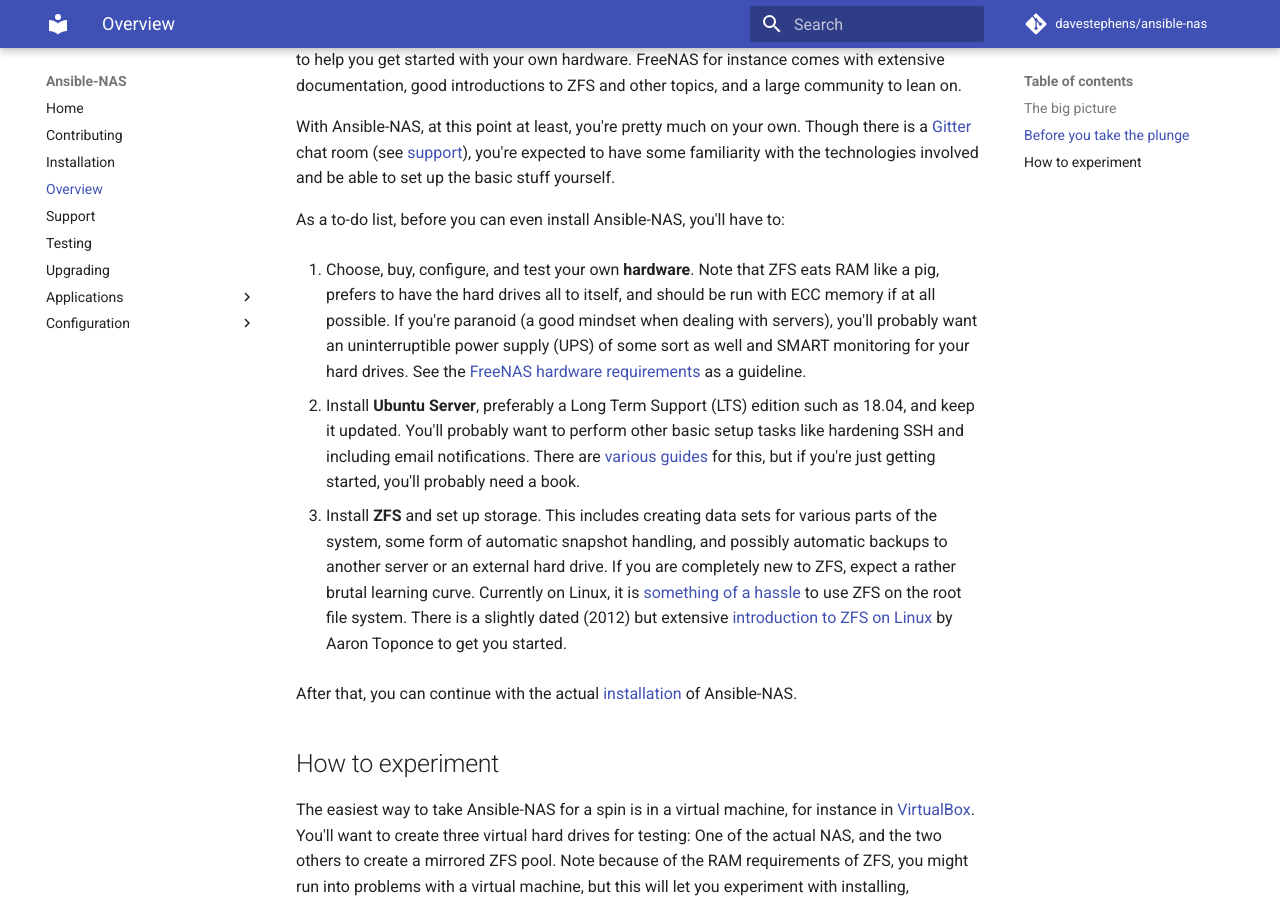
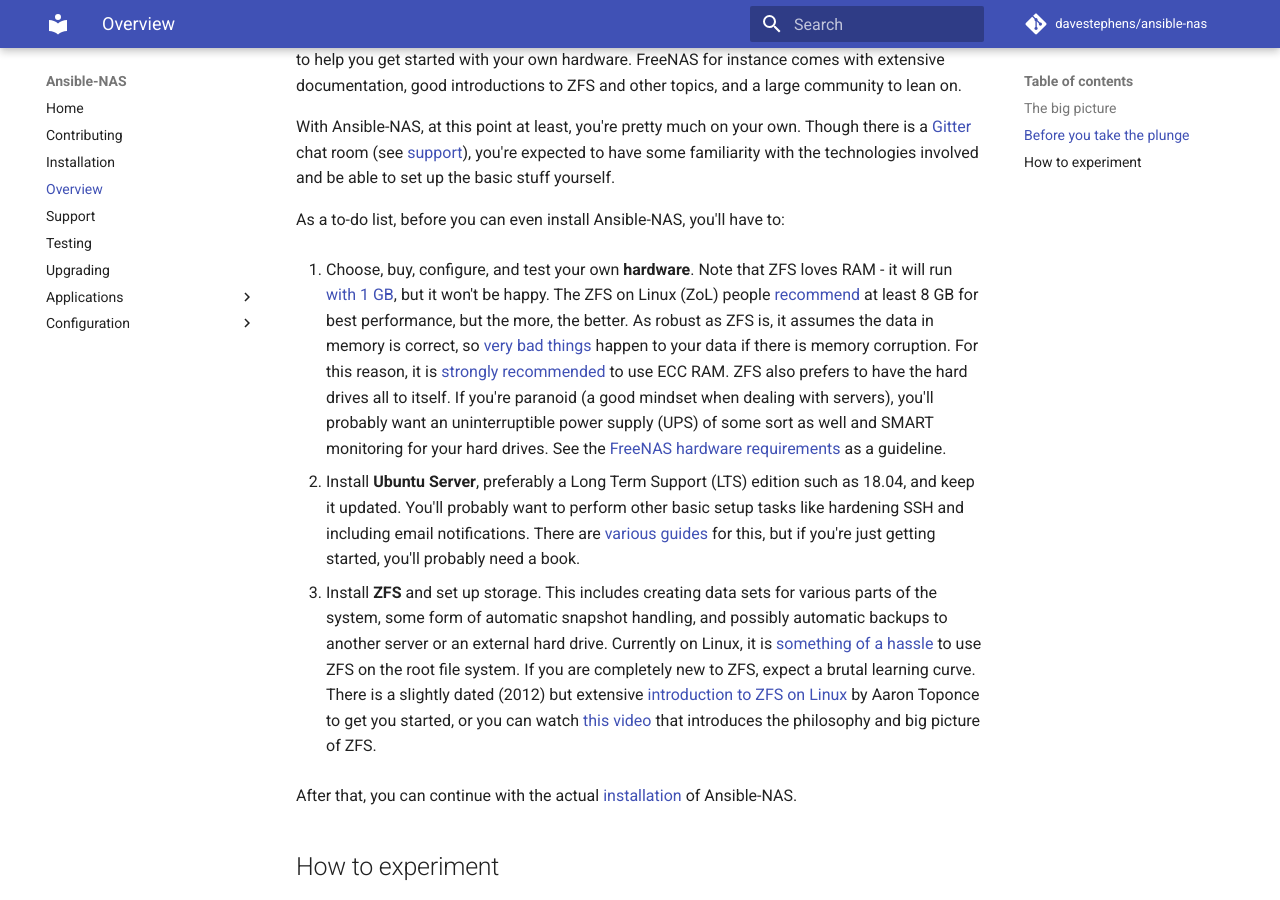
Before and after one commit to davestephens/ansible-nas, an MkDocs documentation site: the page built from docs/overview.md, in a window 1280 px wide and 900 px high, scrolled down 884 px. Built offline with MkDocs 1.6.1 and Material for MkDocs 9.7.7, drawn with Linux system fonts in a browser that asks for light colours; comment, search, counter and statistics services are not loaded.

Commit message:
Rewrite hardware requirements for ZFS

```diff
--- a/docs/overview.md
+++ b/docs/overview.md
@@ -47,12 +47,20 @@ technologies involved and be able to set up the basic stuff yourself.
 
 As a to-do list, before you can even install Ansible-NAS, you'll have to:
 
-1. Choose, buy, configure, and test your own **hardware**. Note that ZFS eats
-   RAM like a pig, prefers to have the hard drives all to itself, and should be
-   run with ECC memory if at all possible. If you're paranoid (a good mindset
-   when dealing with servers), you'll probably want an uninterruptible power
-   supply (UPS) of some sort as well and SMART monitoring for your hard drives.
-   See the [FreeNAS hardware
+1. Choose, buy, configure, and test your own **hardware**. Note that ZFS loves
+   RAM - it will run [with 1 GB](https://wiki.freebsd.org/ZFSTuningGuide), but
+   it won't be happy. The ZFS on Linux (ZoL) people
+   [recommend](https://github.com/zfsonlinux/zfs/wiki/FAQ#hardware-requirements)
+   at least 8 GB for best performance, but the more, the better. As robust as
+   ZFS is, it assumes the data in memory is correct, so [very bad
+   things](http://research.cs.wisc.edu/adsl/Publications/zfs-corruption-fast10.pdf)
+   happen to your data if there is memory corruption. For this reason, it is
+   [strongly
+   recommended](https://github.com/zfsonlinux/zfs/wiki/FAQ#do-i-have-to-use-ecc-memory-for-zfs)
+   to use ECC RAM. ZFS also prefers to have the hard drives all to itself. If
+   you're paranoid (a good mindset when dealing with servers), you'll probably
+   want an uninterruptible power supply (UPS) of some sort as well and SMART
+   monitoring for your hard drives. See the [FreeNAS hardware
    requirements](https://freenas.org/hardware-requirements/) as a guideline.
 
 1. Install **Ubuntu Server**, preferably a Long Term Support (LTS) edition such
@@ -63,14 +71,17 @@ As a to-do list, before you can even install Ansible-NAS, you'll have to:
 
 1. Install **ZFS** and set up storage. This includes creating data sets for
    various parts of the system, some form of automatic snapshot handling, and
-   possibly automatic backups to another server or an external hard drive. If
-   you are completely new to ZFS, expect a rather brutal learning curve.
+   possibly automatic backups to another server or an external hard drive.
    Currently on Linux, it is [something of a
    hassle](https://github.com/zfsonlinux/zfs/wiki/Ubuntu-18.04-Root-on-ZFS) to
-   use ZFS on the root file system. There is a slightly dated (2012) but
-   extensive [introduction to ZFS on
+   use ZFS on the root file system. If you are completely new to ZFS, expect a
+   brutal learning curve. There is a slightly dated (2012) but extensive
+   [introduction to ZFS on
    Linux](https://pthree.org/2012/04/17/install-zfs-on-debian-gnulinux/) by
-   Aaron Toponce to get you started.
+   Aaron Toponce to get you started, or you can watch [this
+   video](https://www.youtube.com/watch?v=MsY-BafQgj4) that introduces the
+   philosophy and big picture of ZFS.
+
 
 After that, you can continue with the actual [installation](installation.md) of
 Ansible-NAS.
```
